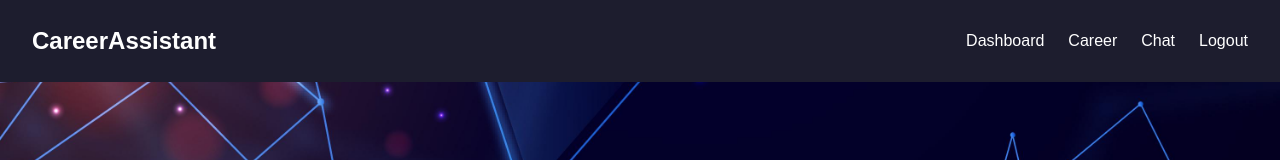
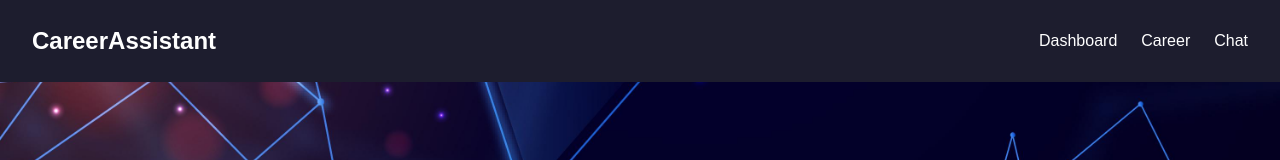
Before and after one commit to yeswanthvuddagiri/frontend, a React (Create React App) app: page /dashboard in a window 1280 px wide. Shown: the top 160 px of the page. Built offline with nearby package versions, Linux system fonts and the light colour scheme; no server answers; sample sign-in values are in the browser's storage; the HTML template or start-up script is replaced by a standard one.

Commit message:
Update App.js

```diff
--- a/src/App.js
+++ b/src/App.js
@@ -61,25 +61,7 @@ function App() {
       <li><Link to="/dashboard">Dashboard</Link></li>
       <li><Link to="/career">Career</Link></li>
       <li><Link to="/chat">Chat</Link></li>
-      <li>
-        <button
-          onClick={() => {
-            localStorage.removeItem("user");
-            setIsAuthenticated(false);
-            setRedirectToLogin(true);
-          }}
-          style={{
-            background: 'none',
-            border: 'none',
-            color: 'white',
-            cursor: 'pointer',
-            fontSize: '1rem',
-            padding: '0',
-          }}
-        >
-          Logout
-        </button>
-      </li>
+
     </>
   ) : (
     <>
```
